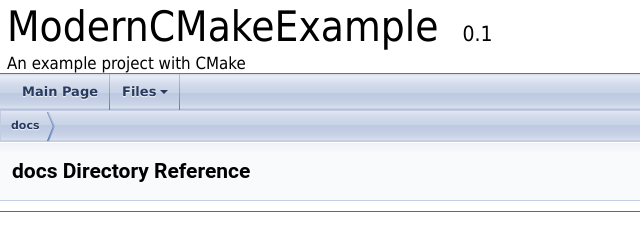
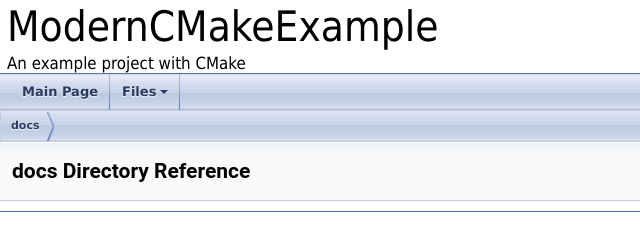
Before and after one commit to InnovAnon-Inc/test, a plain HTML site: page dir_49e56c817e5e54854c35e136979f97ca.html in a window 1280 px wide. Shown: the full height of the page, 0-640 px from the left. Drawn offline with Linux system fonts and the light colour scheme.

Commit message:
deploy: dc02665521dad874c4b48aea605c5bc05da0b22d

```diff
--- a/dir_49e56c817e5e54854c35e136979f97ca.html
+++ b/dir_49e56c817e5e54854c35e136979f97ca.html
@@ -22,7 +22,6 @@
  <tr style="height: 56px;">
   <td id="projectalign" style="padding-left: 0.5em;">
    <div id="projectname">ModernCMakeExample
-   &#160;<span id="projectnumber">0.1</span>
    </div>
    <div id="projectbrief">An example project with CMake</div>
   </td>
```
Also changed, not shown: dir_8b3c4a12190ac54f23b9910a30f90979.html (+0 -1 lines), files.html (+0 -1 lines), foo_8h.html (+0 -1 lines), foo_8h_source.html (+0 -1 lines), globals.html (+0 -1 lines), globals_defs.html (+0 -1 lines), globals_func.html (+0 -1 lines), globals_type.html (+0 -1 lines), graph_legend.html (+0 -1 lines), index.html (+0 -1 lines), mainpage_8md.html (+0 -1 lines).
